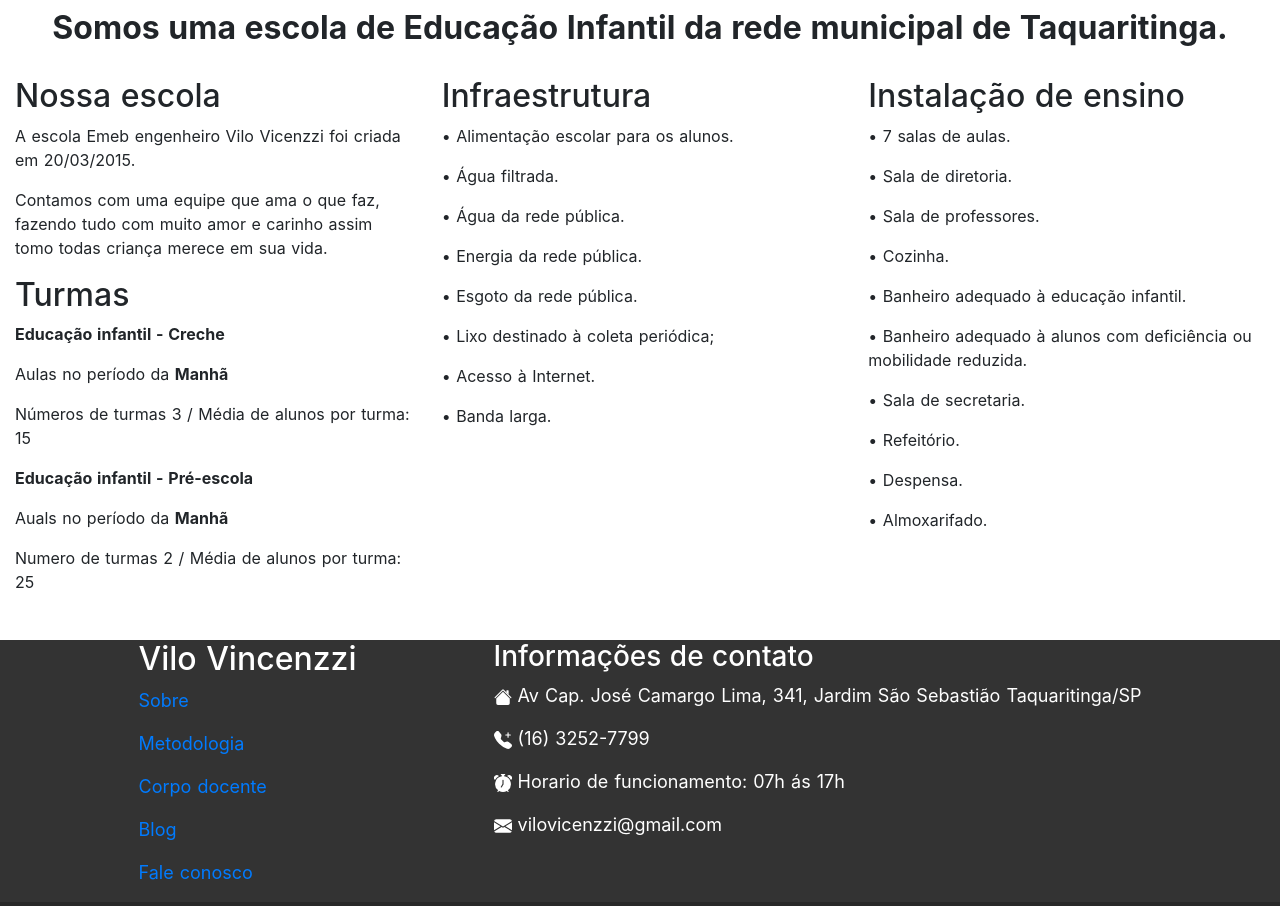
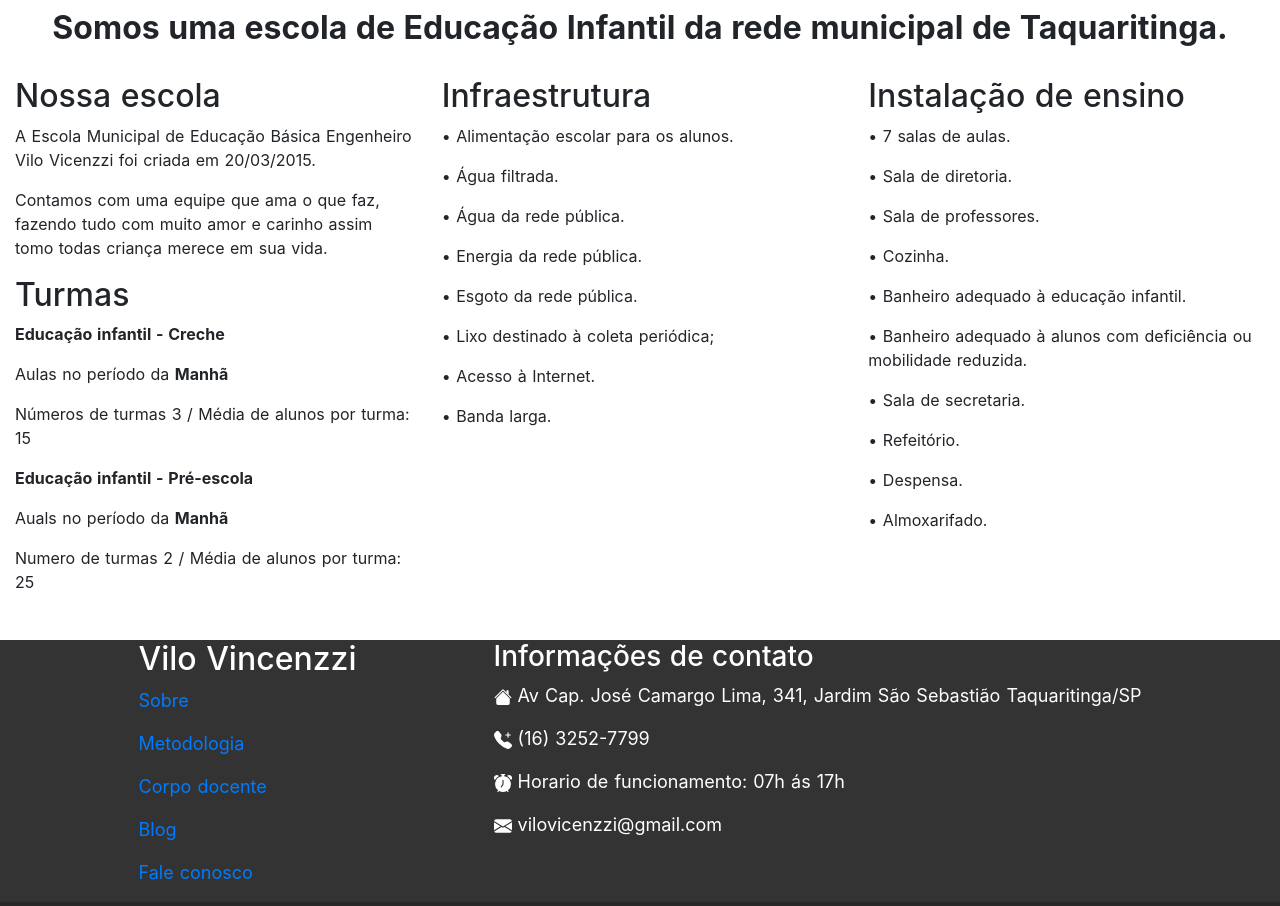
Before and after one commit to BrSouza98/webpage-vilo-vincenzzi, a Nuxt app: page /sobre in a window 1280 px wide. Shown: the part 1040-1946 px from the top of the page. Built offline with nearby package versions, Linux system fonts and the light colour scheme.

Commit message:
Correção de texto

```diff
--- a/pages/sobre.vue
+++ b/pages/sobre.vue
@@ -19,7 +19,7 @@
 <b-container fluid class="bv-example-row">
   <b-row class="espaco">
     <b-col><h2>Nossa escola</h2>
-    <p>A escola Emeb engenheiro Vilo Vicenzzi foi criada em 20/03/2015.</p>
+    <p>A Escola Municipal de Educação Básica Engenheiro Vilo Vicenzzi foi criada em 20/03/2015.</p>
     <p>Contamos com uma equipe que ama o que faz, fazendo tudo com muito amor e carinho assim tomo todas criança merece em sua vida.</p>
     <h2>Turmas</h2>
     <p><b>Educação infantil - Creche</b></p>
```
